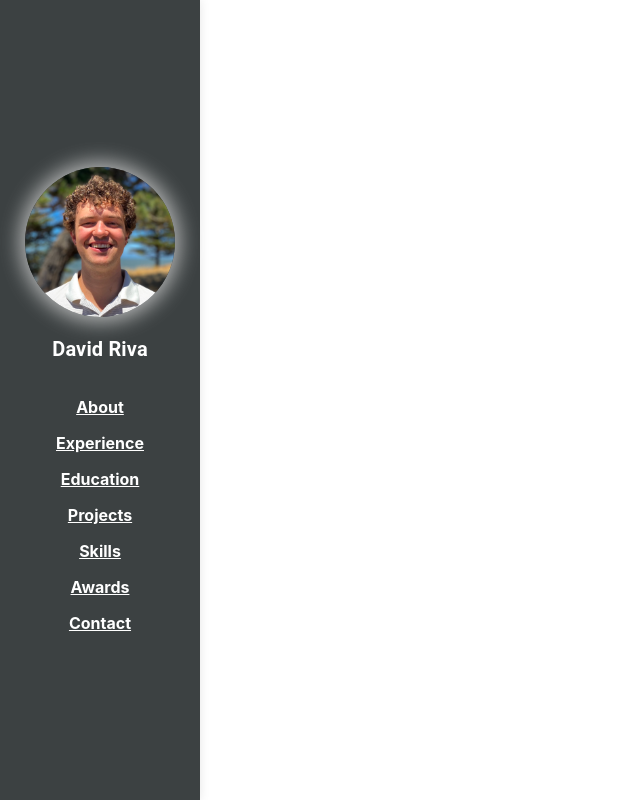
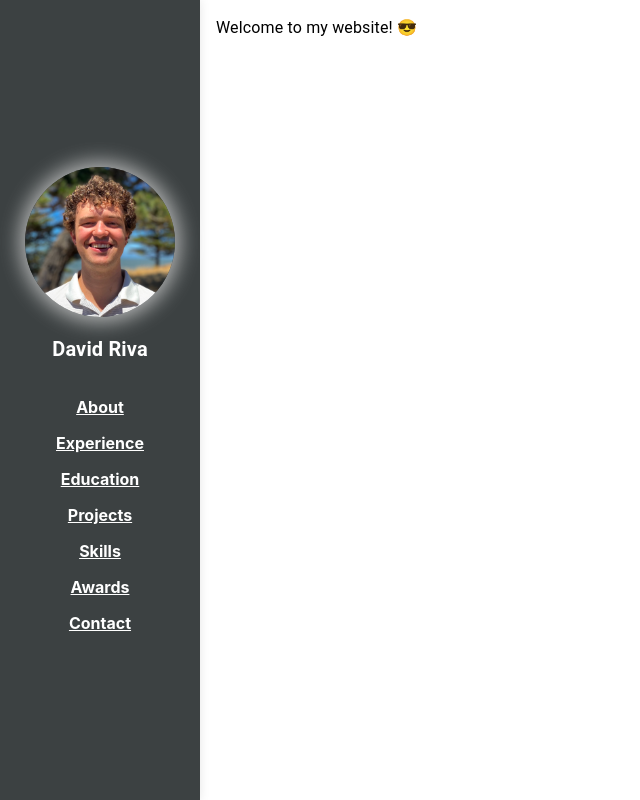
Before and after one commit to davidjriva/Personal-Portfolio, a React (Create React App) app: page / in a window 1280 px wide. Shown: the whole page, without its empty margins (0-640 px from the left). Built offline with nearby package versions, Linux system fonts and the light colour scheme.

Commit message:
display content in correct locations

```diff
--- a/src/App.js
+++ b/src/App.js
@@ -1,6 +1,6 @@
 import React from 'react';
 import { BrowserRouter as Router, Routes, Route } from 'react-router-dom';
-import { Box } from '@mui/material'; // Import Box
+import { Box } from '@mui/material';
 
 import About from './components/About';
 import Projects from './components/Projects';
@@ -10,9 +10,16 @@ import Home from './components/Home';
 
 function App() {
   return (
-    <Box display="flex" flexDirection="column" minHeight="100vh">
+    <Box display="flex" minHeight="100vh">
+      {/* Sidebar (NavBar) */}
       <NavBar />
-      <Box component="main" flexGrow={1}>
+      {/* Main content */}
+      <Box
+        component="main"
+        flexGrow={1}
+        ml="200px" // Add left margin equal to the width of NavBar
+        p={2} // Optional: add some padding around your content
+      >
         <Router>
           <Routes>
             <Route path="/" element={<Home />} />
```
